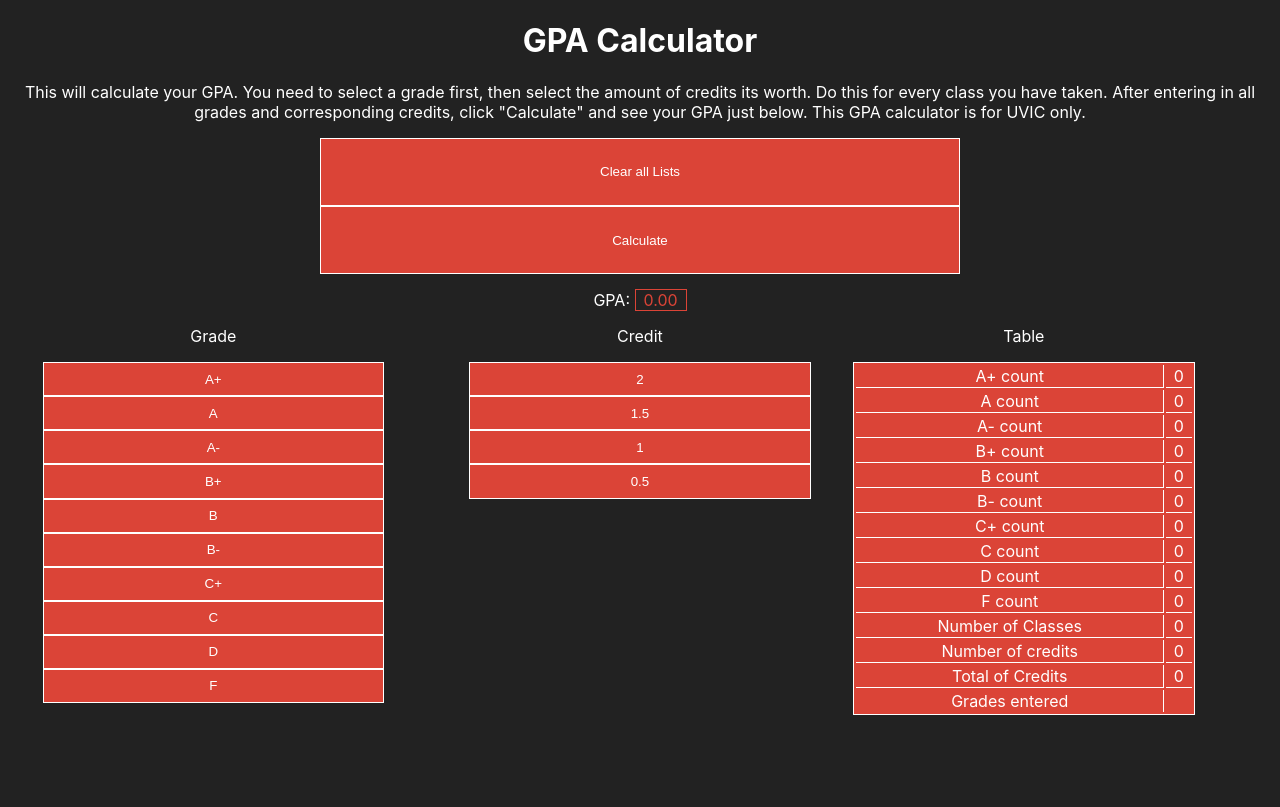
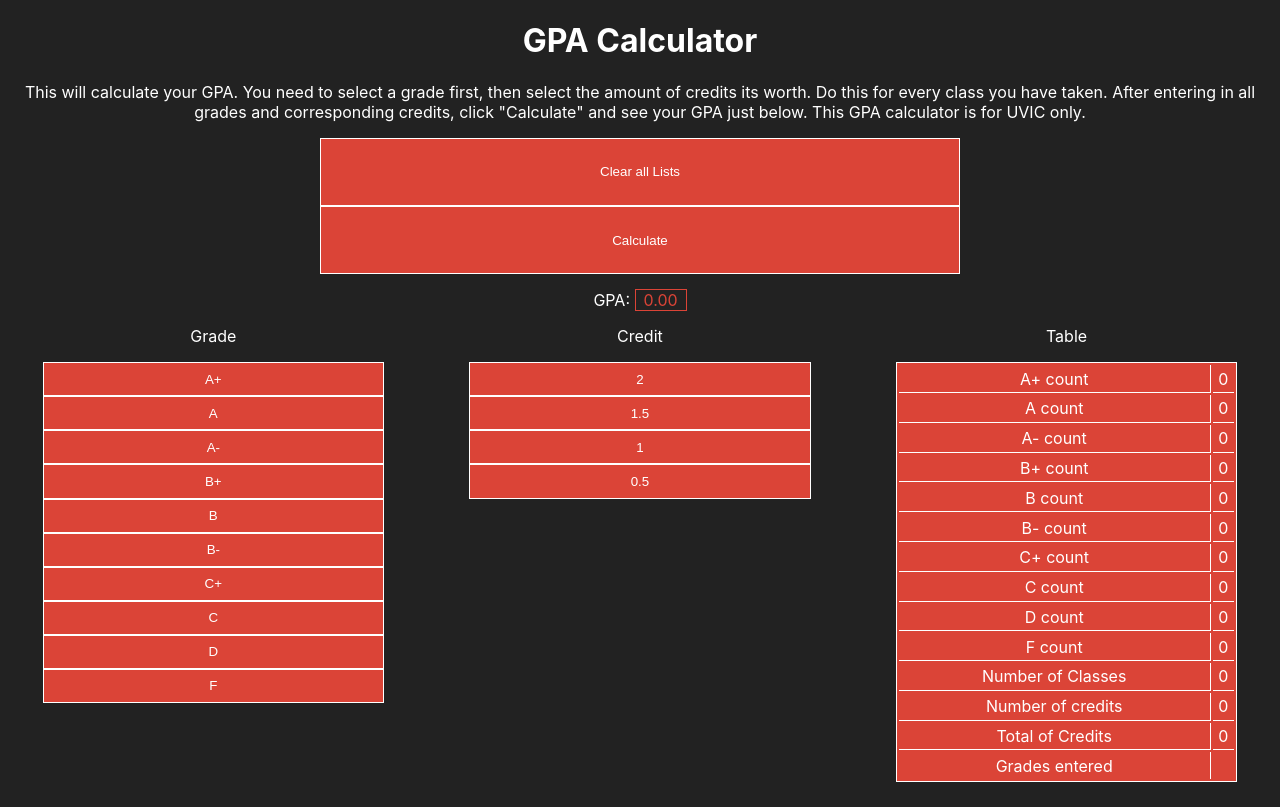
Before and after one commit to KeeganCK/gpaCalculator, a React (Create React App) app in the folder gpacalculator/: page / in a window 1280 px wide. Built offline with nearby package versions, Linux system fonts and the light colour scheme.

Commit message:
fixed table positioning

```diff
--- a/gpacalculator/src/Components/Table/Table.css
+++ b/gpacalculator/src/Components/Table/Table.css
@@ -1,16 +1,15 @@
 .main2 {
 	width: 33.33%;
 	text-align: center;
-}
-
-.table {
-	margin-right: 20%;
+	margin-bottom: 25px;
 }
 
 .table1 {
 	background-color: #DB4437;
 	border: 1px solid white;
 	width: 80%;
+	margin-left: 10%;
+	margin-right: 10%;
 }
 
 .td1 {
@@ -26,6 +25,6 @@
 	border-bottom: 1px solid white;
 }
 
-.marginBottom {
-	margin-bottom: 25px;
+td {
+	padding: 1%;
 }
```
